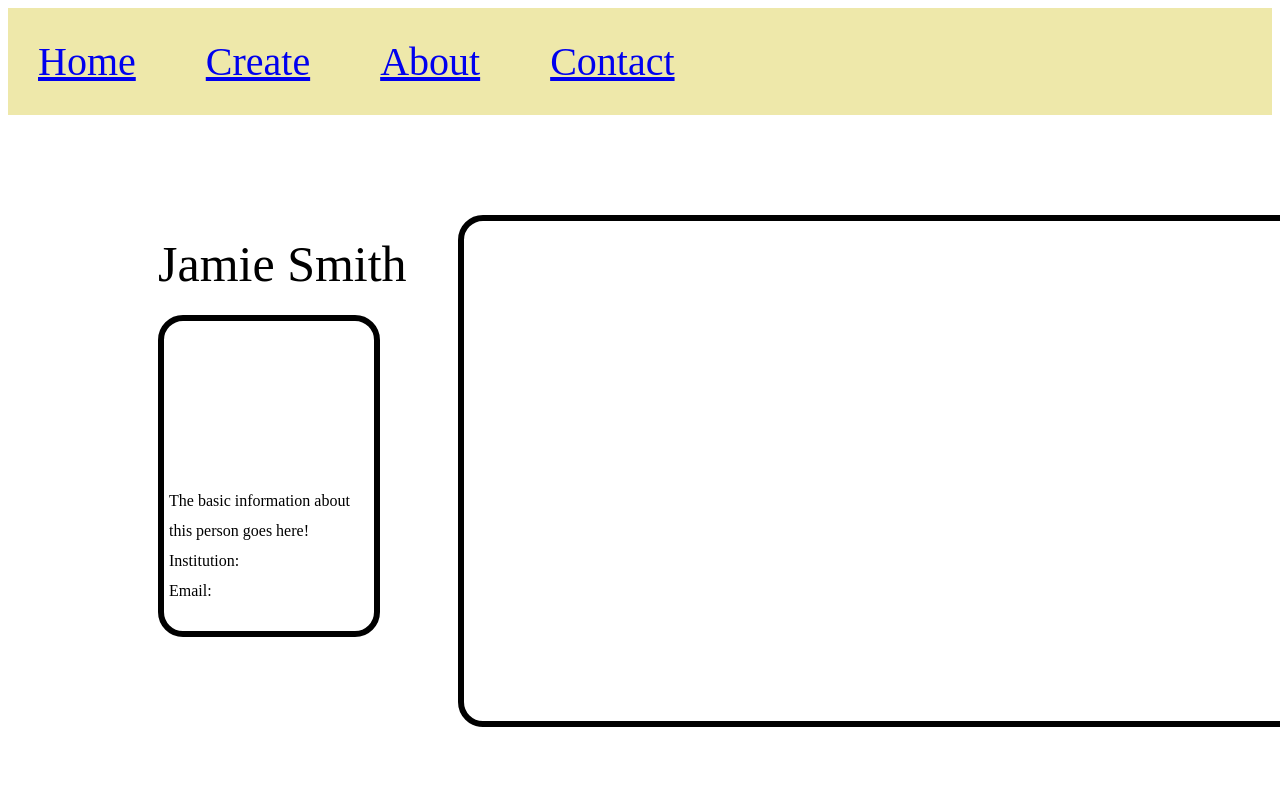
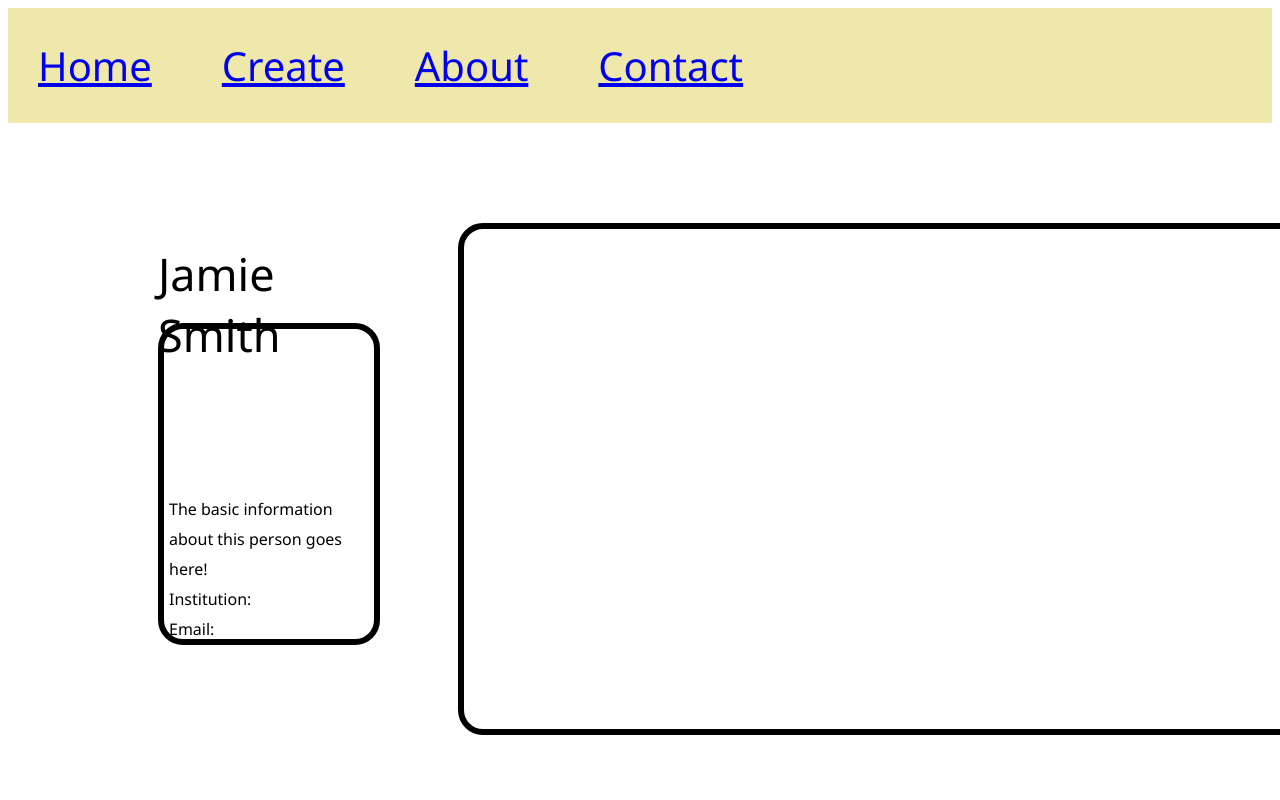
Before and after one commit to machay/Olio, a PHP site: page /portfolio.html in a window 1280 px wide; the page is wider, and only the part inside the window is pictured. Run offline with PHP 8.4, Linux system fonts and the light colour scheme.

Commit message:
Update stylesheet.css

```diff
--- a/resources/stylesheet.css
+++ b/resources/stylesheet.css
@@ -1,10 +1,14 @@
+body {
+	font-family: Segoe UI;
+}
+
+
 #nav {
 	/*Can't seem to figure out why there's whitespace around the div*/
 	background-color: #EEE8AA;
     	padding: 30px;
     	white-space: nowrap;
     	overflow: hidden;
-    margin: 0px;
 }
 
 
@@ -19,7 +23,7 @@
 
 #name {
 	margin: 120px 0 0 150px;
-	font-size: 50px;
+	font-size: 45px;
 	height: 100px;
     	width: 250px;
     	position: fixed;
```
Lines whose indentation alone changed are shown as unchanged.
